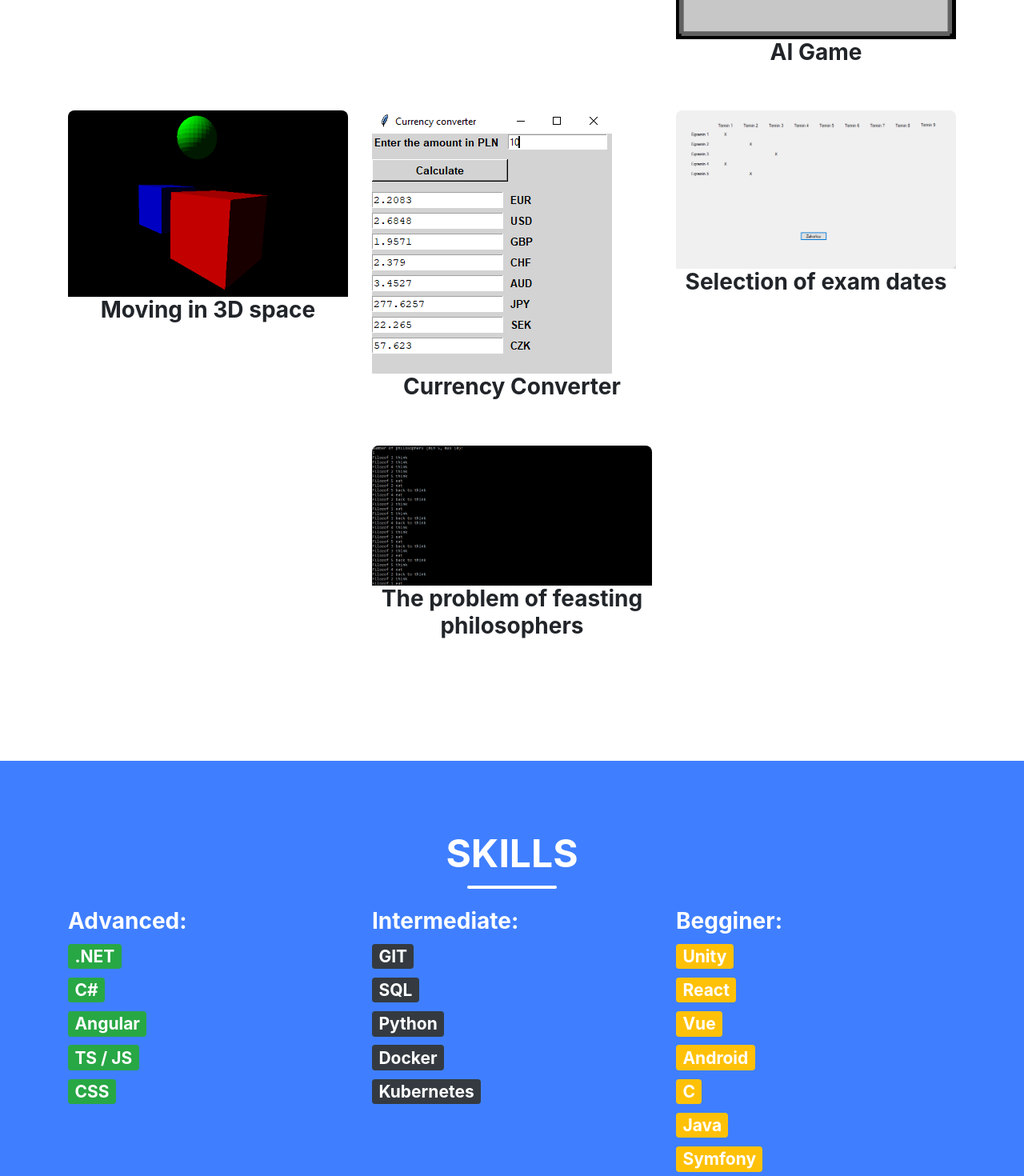
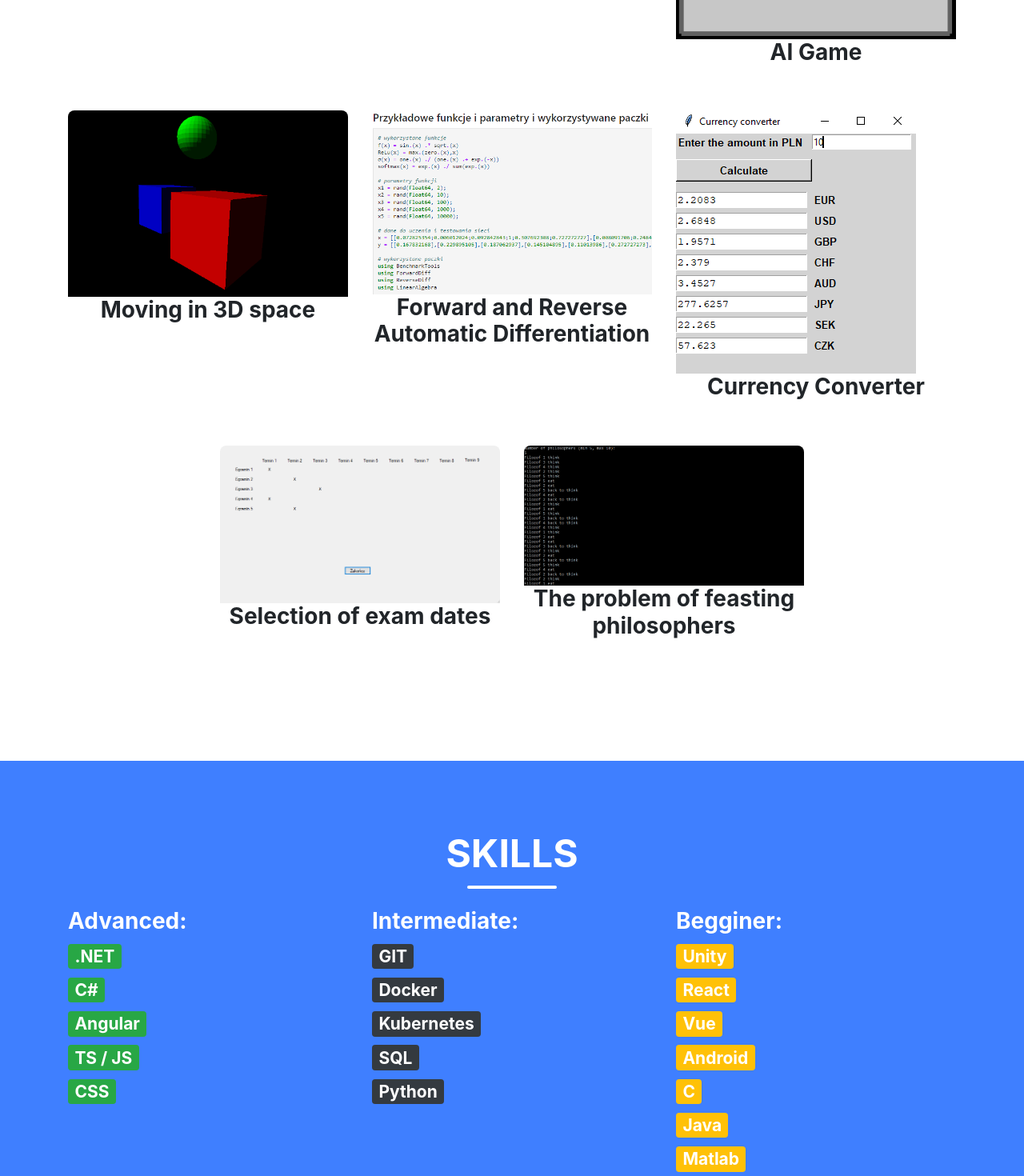
Before and after one commit to rafallatoszek/rafallatoszek.github.io, an Angular app: page / in a window 1280 px wide. Shown: the part 920-2390 px from the top of the page at 80% size. Built offline with nearby package versions, Linux system fonts and the light colour scheme.

Commit message:
cv added

```diff
--- a/src/app/components/footer/footer.component.html
+++ b/src/app/components/footer/footer.component.html
@@ -1,4 +1,3 @@
-<!-- Footer-->
 <footer class="footer text-center">
     <div class="container">
         <div class="row">
@@ -8,7 +7,7 @@
                 <a class="btn btn-outline-light btn-social mx-2" target="_blank"
                     href="https://github.com/rafallatoszek"><i class="fab fa-fw fa-github"></i></a>
                 <a class="btn btn-outline-light btn-social mx-2" target="_blank"
-                    href="/assets/CV Rafał Latoszek.pdf">CV</a>
+                    href="/assets/CV_Rafal_Latoszek.pdf">CV</a>
             </div>
         </div>
     </div>
--- a/src/app/components/head/head.component.html
+++ b/src/app/components/head/head.component.html
@@ -1,4 +1,3 @@
-<!-- Masthead-->
 <header class="masthead bg-primary text-white text-center">
     <div class="container d-flex align-items-center flex-column">
         <!-- Masthead Heading-->
--- a/src/app/components/skills/skills.component.html
+++ b/src/app/components/skills/skills.component.html
@@ -17,10 +17,10 @@
         <div class="col-4">
             <h3 class="inline">Intermediate: </h3>
             <h3 class="inline"><span class="badge badge-dark">GIT</span> </h3>
+            <h3 class="inline"><span class="badge badge-dark">Docker</span> </h3>
+            <h3 class="inline"><span class="badge badge-dark">Kubernetes</span> </h3>
             <h3 class="inline"><span class="badge badge-dark">SQL</span> </h3>
             <h3 class="inline"><span class="badge badge-dark">Python</span> </h3>
-            <h3 class="inline"><span class="badge badge-dark">Docker</span> </h3>
-            <h3 class="inline"><span class="badge badge-dark">Kubernetes</span> </h3>
         </div>
         <div class="col-4">
             <h3 class="inline">Begginer: </h3>
@@ -30,7 +30,6 @@
             <h3 class="inline"><span class="badge badge-warning text-white">Android</span> </h3>
             <h3 class="inline"><span class="badge badge-warning text-white">C</span> </h3>
             <h3 class="inline"><span class="badge badge-warning text-white">Java</span> </h3>
-            <h3 class="inline"><span class="badge badge-warning text-white">Symfony</span> </h3>
             <h3 class="inline"><span class="badge badge-warning text-white">Matlab</span> </h3>
         </div>
     </div>
--- a/src/assets/projects.json
+++ b/src/assets/projects.json
@@ -24,6 +24,12 @@
         "skills": ["C#"]
     },
     {
+        "name": "Forward and Reverse Automatic Differentiation",
+        "description": "The paper succeeds in confirming the assumption made in the thesis that the backward autodifferential algorithm is more efficient than the forward one. In this conclusion, we consider a larger number of input parameters, since such cases will occur most often in the real world. In terms of implementation, this forward automatic differentiation is more accessible to those beginning their research in this area. It was successfully brought to a form where it could be used in solving a real-world problem of learning a neural network using backward error propagation.",
+        "path": "assets/img/differentiation.png",
+        "skills": ["Julia"]
+    },
+    {
         "name": "Currency Converter",
         "description": "Simple window application converting PLN to other currencies according to current conversion rate",
         "path": "assets/img/currencyconverter.png",
```
Also changed, not shown: src/assets/img/differentiation.png (added), 7 other files (tests, documents, lock files or other folders).
